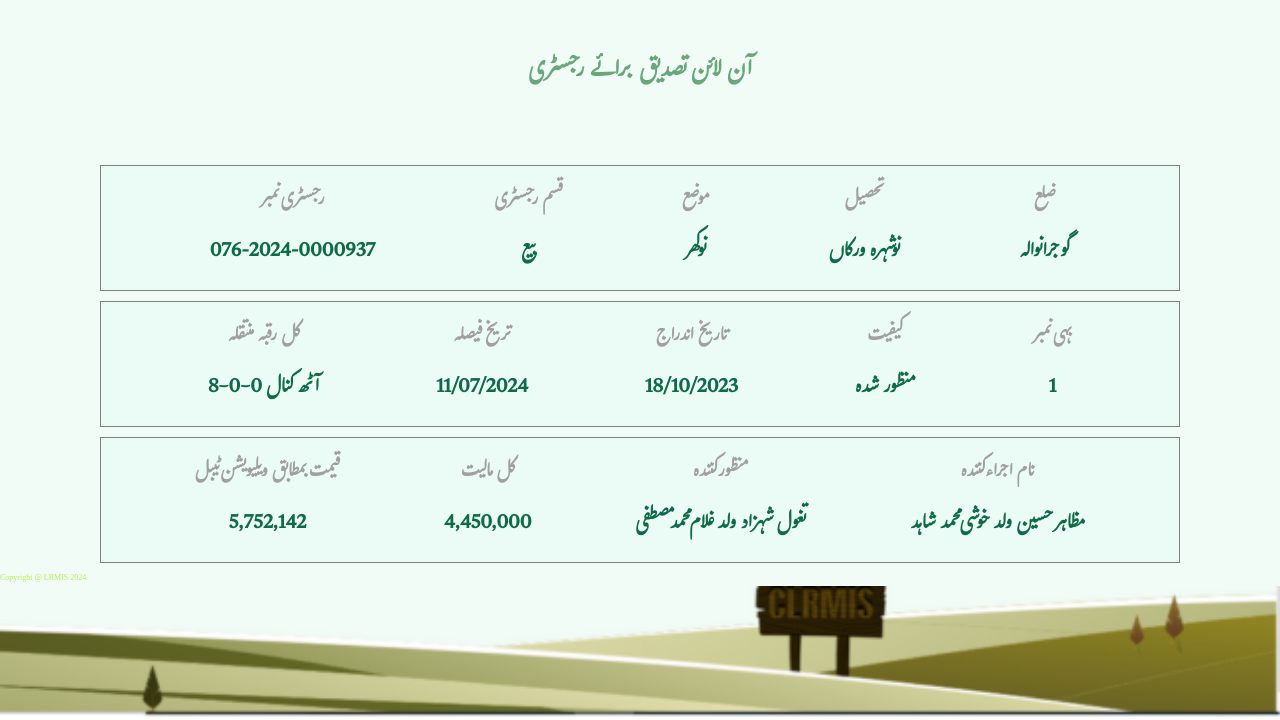
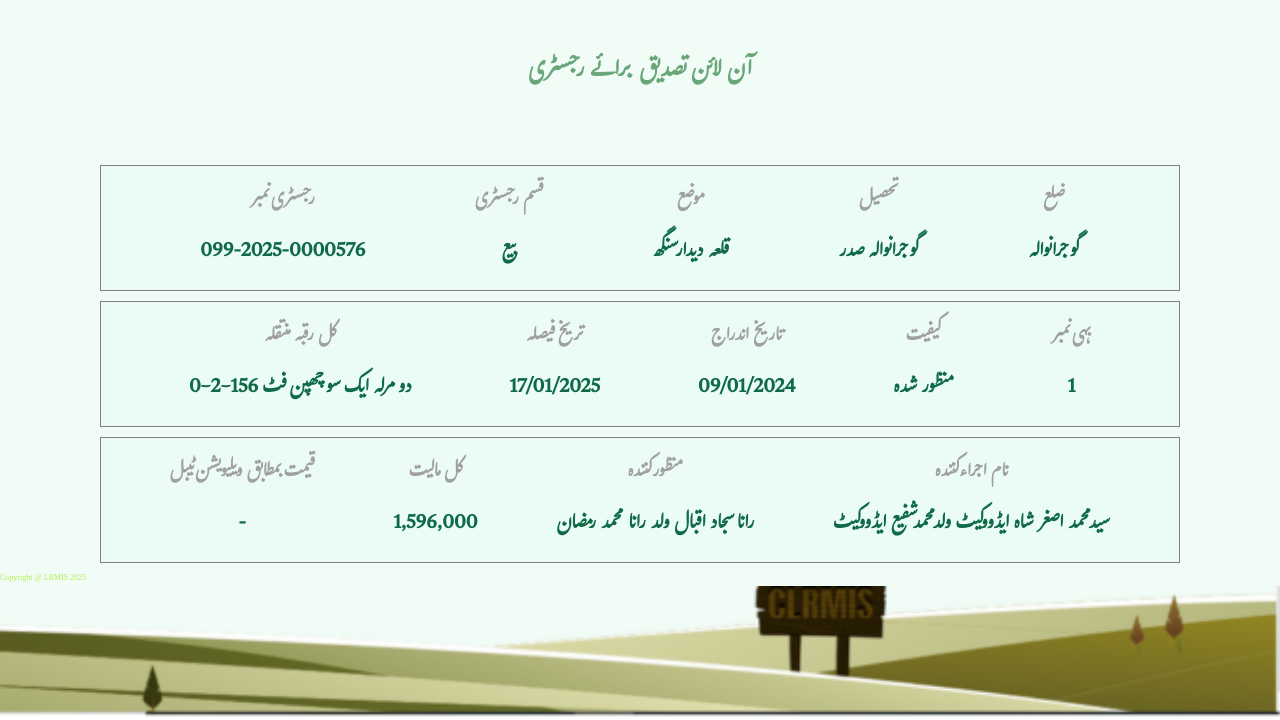
Before and after one commit to punjabzameen/https-onlinefard.punjab-zameen.gov.pk-RegistryVerification-data-HZVAQeF2tYkBM-B16i5uZMUGeNY2H0-B, a plain HTML site: page index.html in a window 1280 px wide. Shown: the part 80-800 px from the top of the page. Drawn offline with Linux system fonts and the light colour scheme.

Commit message:
Update index.html

```diff
--- a/index.html
+++ b/index.html
@@ -32,7 +32,7 @@
             <div class="item text1">
                 <h3>رجسٹری نمبر
                 </h3>
-                <p>076-2024-0000937
+                <p>099-2025-0000576
                 </p>
             </div>
             <div class="item text2"><h3>قسم رجسٹری
@@ -42,13 +42,13 @@
             <div class="item text3">
                 <h3>موضع
                 </h3>
-                <p>نوکھر
+                <p>قلعہ دیدار سنگھ
                 </p>
             </div>
             <div class="item text4">
                 <h3>تحصیل
                 </h3>
-                <p>نوشہرہ ورکاں
+                <p>گوجرانوالہ صدر
                 </p>
             </div>
             <div class="item text5">
@@ -63,18 +63,18 @@
             <div class="item text1">
                 <h3>کل رقبہ منتقلہ
                 </h3>
-                <p>8-0-0 آٹھ کنال
+                <p>0-2-156 دو مرلہ ایک سو چھپن فٹ
                 </p>
             </div>
             <div class="item text2"><h3>تریخ فیصلہ
 
             </h3>
-            <p>11/07/2024
+            <p>17/01/2025
             </p></div>
             <div class="item text3">
                 <h3>تاریخ اندراج
                 </h3>
-                <p>18/10/2023
+                <p>09/01/2024
                 </p>
             </div>
             <div class="item text4">
@@ -95,23 +95,23 @@
             <div class="item text1">
                 <h3>قیمت بمطابق ویلیویشن ٹیبل
                 </h3>
-                <p>5,752,142
+                <p>-
                 </p>
             </div>
             <div class="item text2"><h3>کل مالیت
             </h3>
-            <p>4,450,000
+            <p>1,596,000
             </p></div>
             <div class="item text3">
                 <h3>منظور کنندہ
                 </h3>
-                <p>تغول شہزاد ولد غلام محمد مصطفی
+                <p>رانا سجاد اقبال ولد رانا محمد رمضان
                 </p>
             </div>
             <div class="item text4">
                 <h3>نام اجراء کنندہ
                 </h3>
-                <p>مظاہر حسین ولد خوشی محمد شاہد
+                <p>سید محمد اصغر شاہ ایڈووکیٹ ولد محمد شفیع ایڈووکیٹ
                 </p>
             </div>
 
@@ -120,7 +120,7 @@
     </section>
     <!-- ----------------- Inage section------------------ -->
      <div class="bottom_img">
-        Copyright @ LRMIS 2024
+        Copyright @ LRMIS 2025
 
      </div>
      <!-- <div class="main">
```
